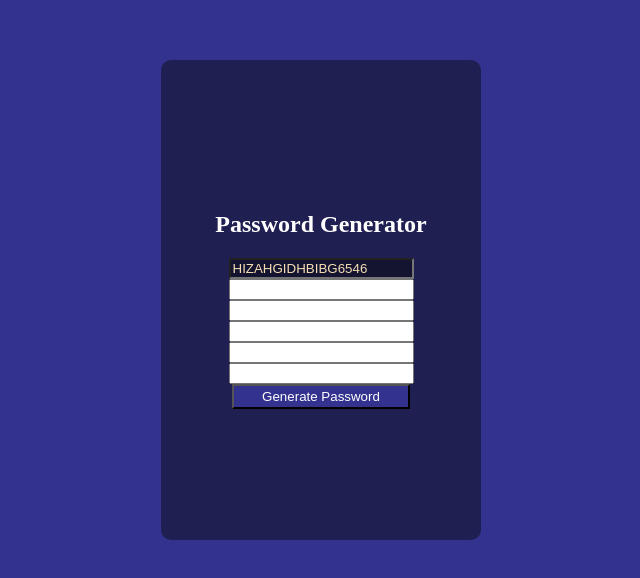
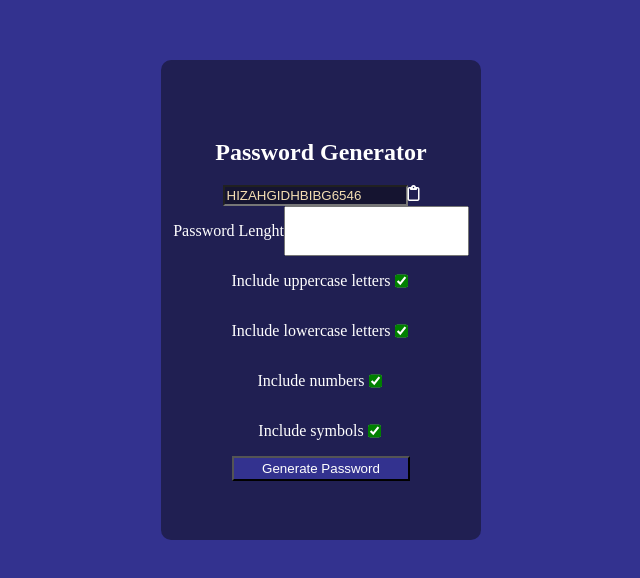
Before and after one commit to Silca93/PasswordGenerator, a plain HTML site: page index.html in a window 1280 px wide. Shown: the part 108-686 px from the top of the page, without its empty margins (327-967 px from the left). Drawn offline with Linux system fonts and the light colour scheme.

Commit message:
input improvement and overall layout building

```diff
--- a/index.html
+++ b/index.html
@@ -5,18 +5,43 @@
     <meta name="viewport" content="width=device-width, initial-scale=1.0">
     <title></title>
     <link rel="stylesheet" href="./public/css/style.css">
+    <script src="https://kit.fontawesome.com/6e86be81fb.js" crossorigin="anonymous"></script>
 </head>
 <body>
 
     <!-- Your HTML content goes here -->
     <div class="main">
         <h2>Password Generator</h2>
-        <input type="text" id="passwordGen" value="HIZAHGIDHBIBG6546">
-        <input type="text">
-        <input type="text">
-        <input type="text">
-        <input type="text">
-        <input type="text">
+        <div class ="icondiv">
+            <input type="text" id="passwordGen" value="HIZAHGIDHBIBG6546">
+            <i class="fa-regular fa-clipboard" style="color: #ffffff;"></i>
+        </div>
+        <div class ="passdiv">
+            <p>Password Lenght</p>
+            <input class ="value" type="number">
+        </div>
+        <div class="uppercase">
+            <p>Include uppercase letters</p>
+            <input type="checkbox" id = "thecheck"checked="checked">
+
+        </div>
+
+
+        <div class="lowercase">
+            <p>Include lowercase letters</p>
+            <input type="checkbox" checked="checked">
+
+        </div>
+        <div class="numbers">
+            <p>Include numbers</p>
+            <input type="checkbox" checked="checked">
+
+        </div>
+        <div class="symbols">
+            <p>Include symbols</p>
+            <input type="checkbox" checked="checked">
+
+        </div>
         <input type="button" value="Generate Password" id="generate">
     </div>
 
--- a/public/css/style.css
+++ b/public/css/style.css
@@ -28,6 +28,42 @@ h2 {
     color: wheat;
 }
 
+.icondiv {
+    display: flex;
+    color: white;
+}
+.passdiv {
+    display: flex;
+    color: white;
+}
+.uppercase {
+    display: flex;
+    color: white;
+}
+
+.lowercase {
+    display: flex;
+    color: white;
+}
+
+.numbers {
+    display: flex;
+    color: white;
+}
+
+.symbols {
+    display: flex;
+    color: white;
+}
+
+input {
+
+    accent-color: green;
+
+
+}
+
+
 #generate {
     background-color: rgba(51,50,143,255);
     color: white;
```
Also changed, not shown: 1 other file.
